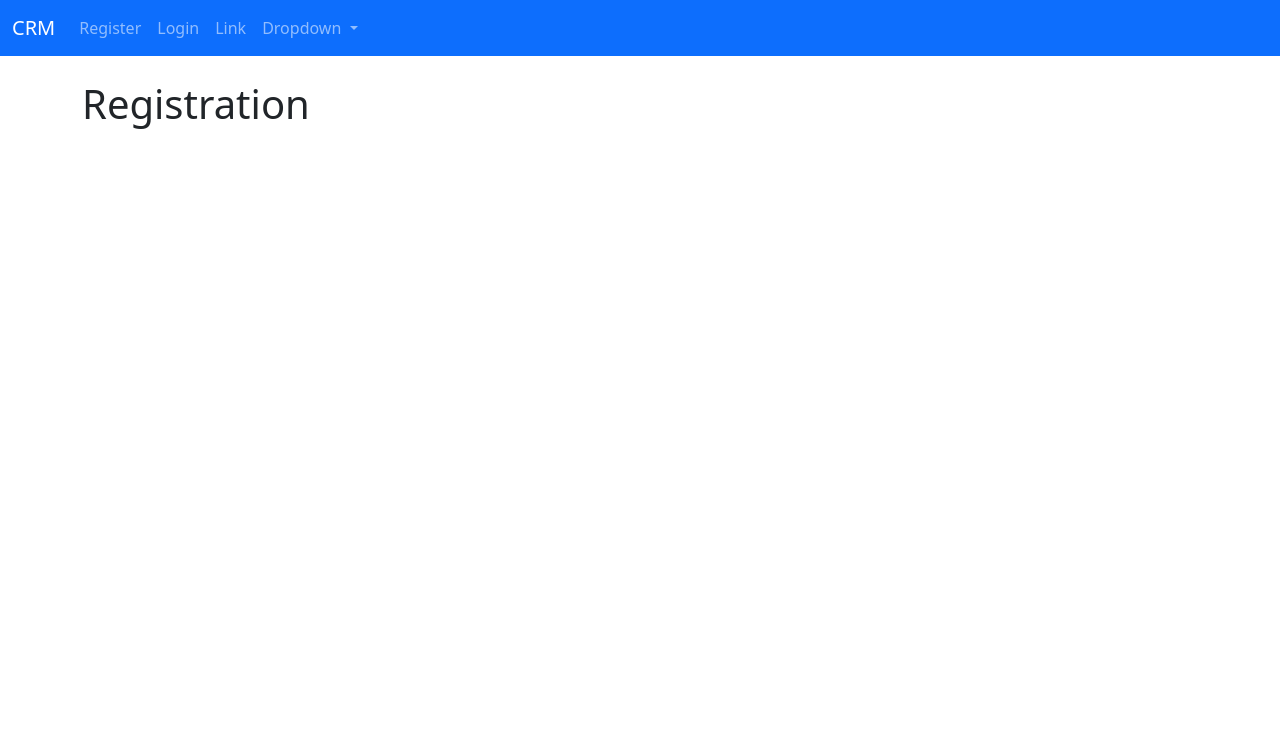
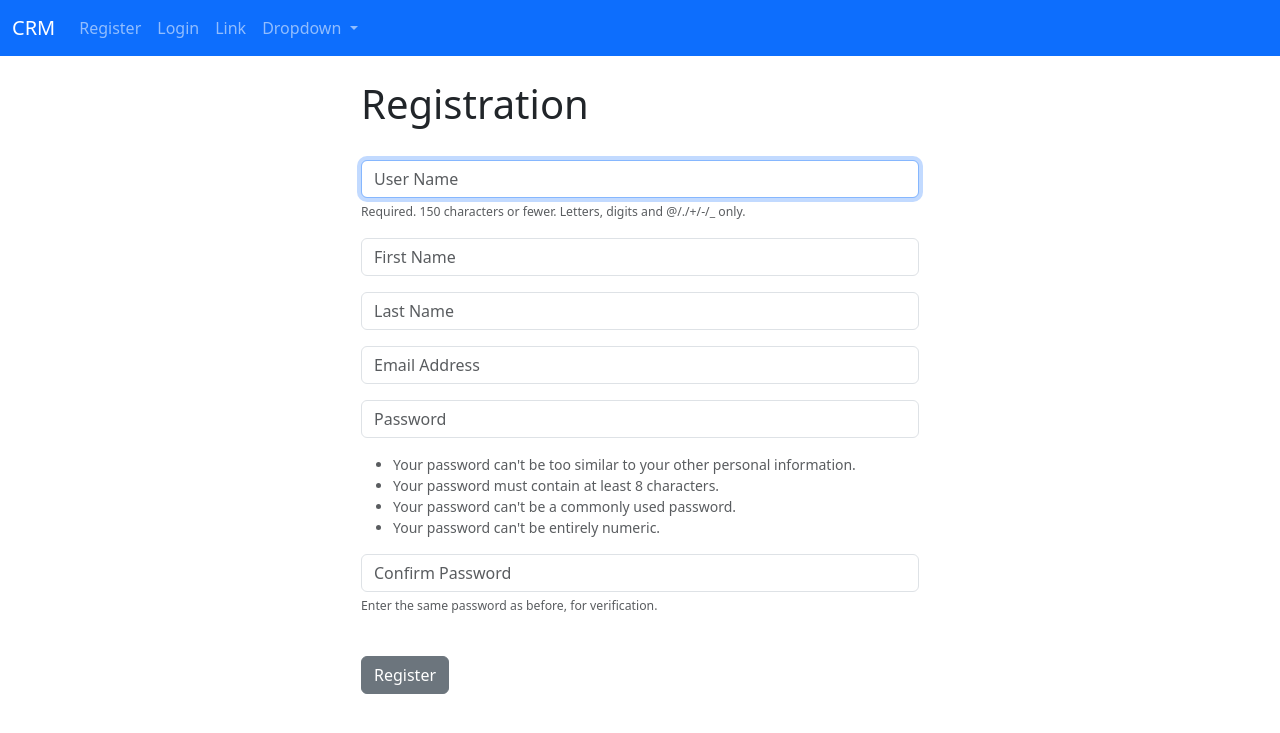
Before and after one commit to ahmed-elarosi/crm, a Django app: page /register/ in a window 1280 px wide. Shown: the top 733 px of the page. Run offline with Django 5.2, Linux system fonts and the light colour scheme.

Commit message:
add error handler to registration form

```diff
--- a/website/forms.py
+++ b/website/forms.py
@@ -25,41 +25,46 @@ class SignUpForm(UserCreationForm):
         ),
     )
 
+    class Meta:
+        model = User
+        fields = (
+            "username",
+            "first_name",
+            "last_name",
+            "email",
+            "password1",
+            "password2",
+        )
 
-class Meta:
-    model = User
-    fields = ("username", "first_name", "last_name", "email", "password1", "password2")
+    def __init__(self, *args, **kwargs):
+        super(SignUpForm, self).__init__(*args, **kwargs)
 
+        self.fields["username"].widget.attrs["class"] = "form-control"
+        self.fields["username"].widget.attrs["placeholder"] = "User Name"
+        self.fields["username"].label = ""
+        self.fields["username"].help_text = (
+            "<span class='form-text text-muted'><small>"
+            "Required. 150 characters or fewer. Letters, digits and @/./+/-/_ only."
+            "</small></span>"
+        )
 
-def __init__(self, *args, **kwargs):
-    super(SignUpForm, self).__init__(*args, **kwargs)
+        self.fields["password1"].widget.attrs["class"] = "form-control"
+        self.fields["password1"].widget.attrs["placeholder"] = "Password"
+        self.fields["password1"].label = ""
+        self.fields["password1"].help_text = (
+            "<ul class='form-text text-muted small'>"
+            "<li>Your password can't be too similar to your other personal information.</li>"
+            "<li>Your password must contain at least 8 characters.</li>"
+            "<li>Your password can't be a commonly used password.</li>"
+            "<li>Your password can't be entirely numeric.</li>"
+            "</ul>"
+        )
 
-    self.fields["username"].widget.attrs["class"] = "form-control"
-    self.fields["username"].widget.attrs["placeholder"] = "User Name"
-    self.fields["username"].label = ""
-    self.fields["username"].help_text = (
-        '<span class="form-text text-muted"><small>'
-        "Required. 150 characters or fewer. Letters, digits and @/./+/-/_ only."
-        "</small></span>"
-    )
-
-    self.fields["password1"].widget.attrs["class"] = "form-control"
-    self.fields["password1"].widget.attrs["placeholder"] = "Password"
-    self.fields["password1"].label = ""
-    self.fields["password1"].help_text = (
-        '<ul class="form-text text-muted small">'
-        "<li>Your password can't be too similar to your other personal information.</li>"
-        "<li>Your password must contain at least 8 characters.</li>"
-        "<li>Your password can't be a commonly used password.</li>"
-        "<li>Your password can't be entirely numeric.</li>"
-        "</ul>"
-    )
-
-    self.fields["password2"].widget.attrs["class"] = "form-control"
-    self.fields["password2"].widget.attrs["placeholder"] = "Confirm Password"
-    self.fields["password2"].label = ""
-    self.fields["password2"].help_text = (
-        '<span class="form-text text-muted"><small>'
-        "Enter the same password as before, for verification."
-        "</small></span>"
-    )
+        self.fields["password2"].widget.attrs["class"] = "form-control"
+        self.fields["password2"].widget.attrs["placeholder"] = "Confirm Password"
+        self.fields["password2"].label = ""
+        self.fields["password2"].help_text = (
+            "<span class='form-text text-muted'><small>"
+            "Enter the same password as before, for verification."
+            "</small></span>"
+        )
--- a/website/templates/home.html
+++ b/website/templates/home.html
@@ -11,7 +11,6 @@
     <br>
     <form method="POST" action="{% url 'home' %}">
         {% csrf_token %}
-        <form>
         <div class="mb-3">
 
             <input type="text" class="form-control" name="username" placeholder="Username" required>
--- a/website/templates/register.html
+++ b/website/templates/register.html
@@ -1,6 +1,27 @@
 {% extends "base.html" %}
 {% block content %}
+<div class="col-md-6 offset-md-3">
+    <h1>Registration </h1>
+    <br />
 
-<h1>Registration </h1>
+    <form method="POST" action="">
+        {% csrf_token %}
+        {% if form.errors %}
+        <div class="alert alert-warning alert-dismissible fade show" role="alert">
+            Oops! Looks like there are some errors in your form
+            {% for field in form %}
+            {% if field.errors %}
+            {{ field.errors }}
+            {% endif %}
+            {% endfor %}
+            <button type="button" class="btn-close" data-bs-dismiss="alert" aria-label="Close"></button>
+        </div>
+        {% endif %}
+        {{form.as_p}}
+        <br>
+        <button type="submit" class="btn btn-secondary">Register</button>
+    </form>
+</div>
+
 
 {% endblock %}
--- a/website/views.py
+++ b/website/views.py
@@ -48,3 +48,5 @@ def register_user(request):
     else:
         form = SignUpForm()
         return render(request, "register.html", {"form": form})
+
+    return render(request, "register.html", {"form": form})
```
Lines whose indentation alone changed are shown as unchanged.
